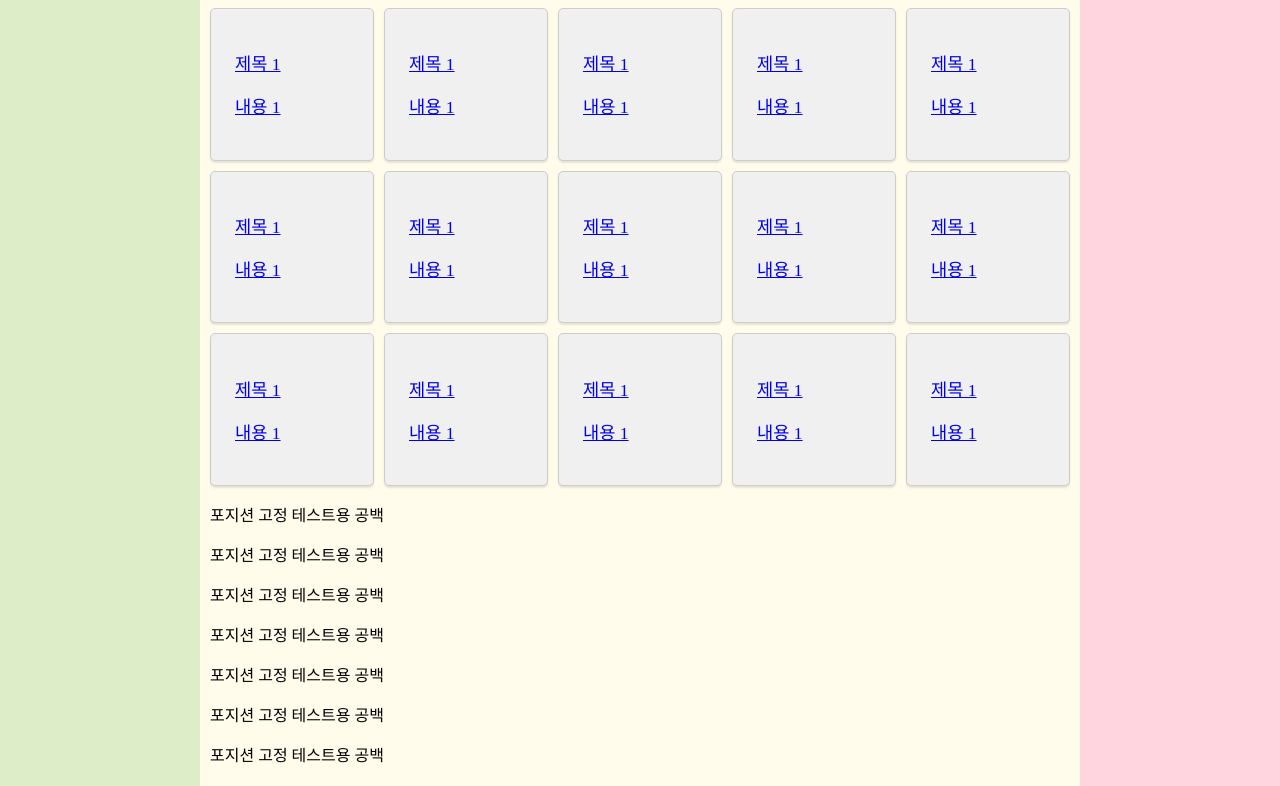
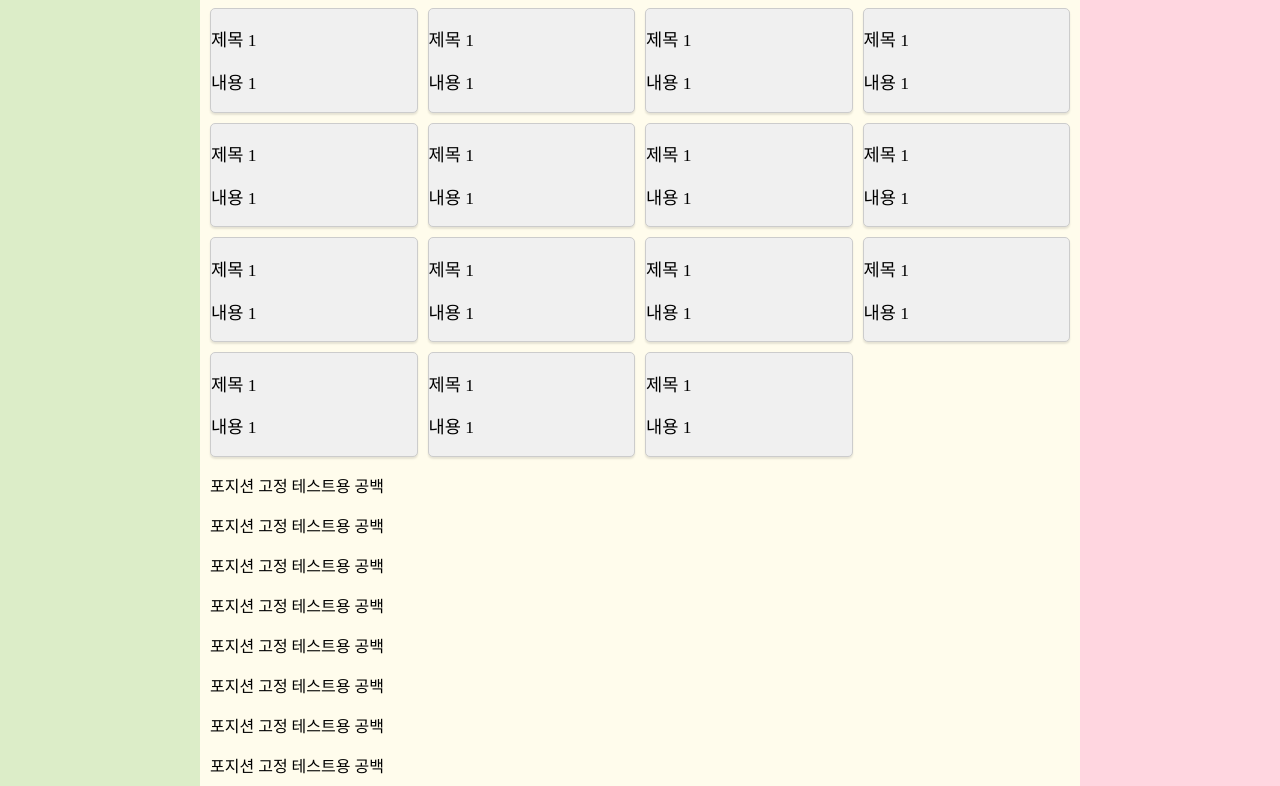
Before and after one commit to parkote9212/test2507, a plain HTML site: page index.html in a window 1280 px wide. Shown: the part 241-1027 px from the top of the page. Drawn offline with Linux system fonts and the light colour scheme.

Commit message:
test update

```diff
--- a/css/index.css
+++ b/css/index.css
@@ -7,6 +7,14 @@ body {
     padding: 0;
 }
 
+a{
+    text-decoration: none;
+    color: black;
+    display: block;
+    margin: 0;
+    padding: 0;
+    height: 100%;
+}
 .grid_container {
     display: grid;
     grid-template-rows: 100px 50px 1fr 50px;
@@ -94,7 +102,7 @@ body {
 .task_list ul {
     list-style: none;
     display: grid;
-    grid-template-columns: repeat(5, 1fr);
+    grid-template-columns: repeat(4, 1fr);
     gap: 10px;
     padding: 0px;
     margin: 0px;
@@ -103,11 +111,11 @@ body {
 .task_list li {
     background: #f0f0f0;
     border: 1px solid #ccc;
-    padding: 24px;
     border-radius: 5px;
     box-shadow: 0 2px 2px rgba(0, 0, 0, 0.1);
     font-size: 1.1em;
 }
+
 
 
 @media screen and (max-width: 768px) {
@@ -175,7 +183,7 @@ body {
     }
 
     .task_list ul {
-        grid-template-columns: repeat(3, 1fr);
+        grid-template-columns: repeat(2, 1fr);
     }
 
     @media screen and (min-width: 1025px) {
```
Also changed, not shown: index.html (+2 -1 lines).
